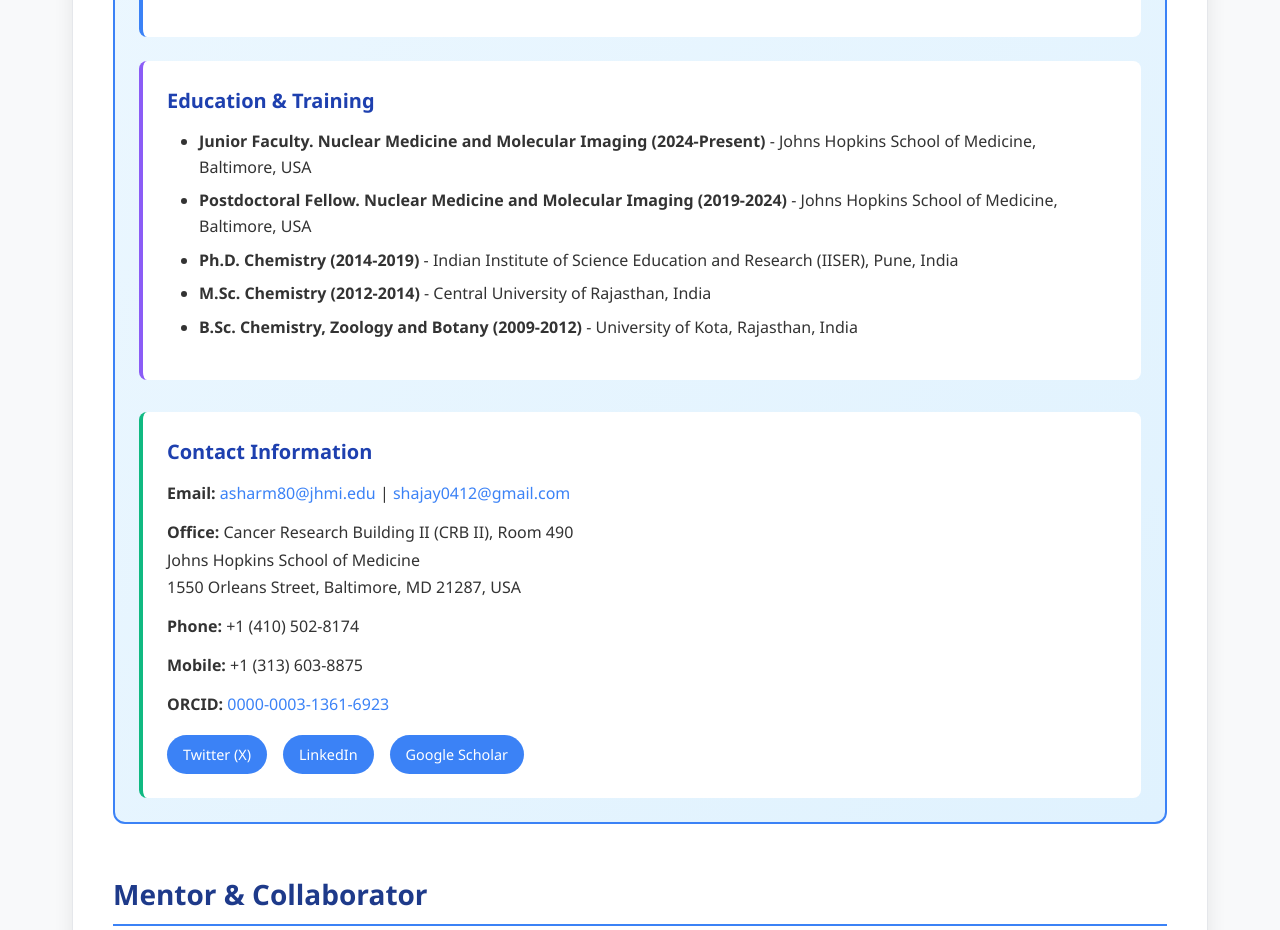
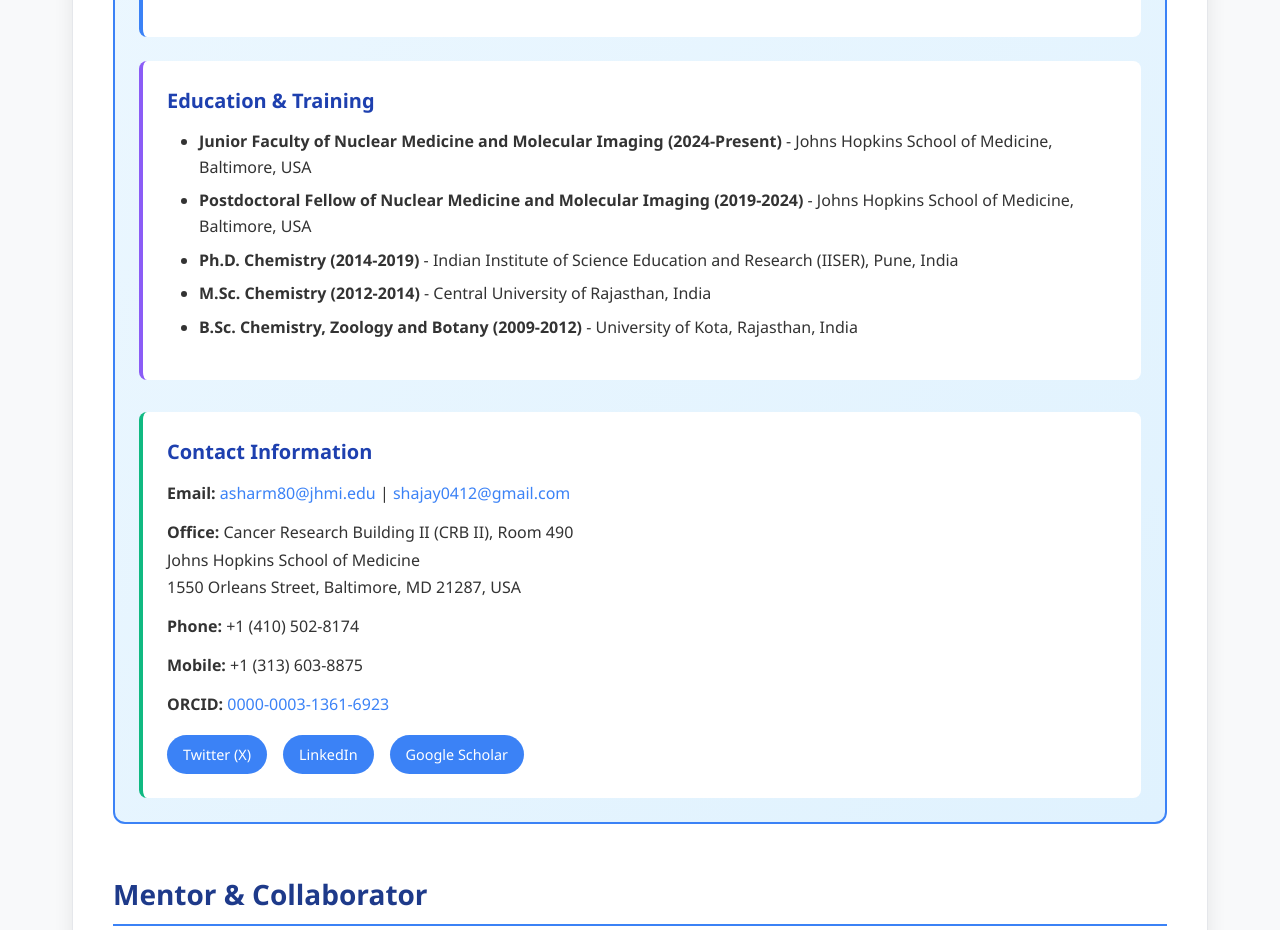
Before and after one commit to ajaychem12/sharma-lab-website, a website: page team.html in a window 1280 px wide. Shown: the part 1302-2232 px from the top of the page. Drawn offline with Linux system fonts and the light colour scheme.

Commit message:
Update team.html

```diff
--- a/team.html
+++ b/team.html
@@ -48,8 +48,8 @@
           <div class="education-section">
             <h4>Education & Training</h4>
             <ul>
-              <li><strong>Junior Faculty. Nuclear Medicine and Molecular Imaging (2024-Present)</strong> - Johns Hopkins School of Medicine, Baltimore, USA</li>
-              <li><strong>Postdoctoral Fellow. Nuclear Medicine and Molecular Imaging (2019-2024)</strong> - Johns Hopkins School of Medicine, Baltimore, USA</li>
+              <li><strong>Junior Faculty of Nuclear Medicine and Molecular Imaging (2024-Present)</strong> - Johns Hopkins School of Medicine, Baltimore, USA</li>
+              <li><strong>Postdoctoral Fellow of Nuclear Medicine and Molecular Imaging (2019-2024)</strong> - Johns Hopkins School of Medicine, Baltimore, USA</li>
               <li><strong>Ph.D. Chemistry (2014-2019)</strong> - Indian Institute of Science Education and Research (IISER), Pune, India</li>
               <li><strong>M.Sc. Chemistry (2012-2014)</strong> - Central University of Rajasthan, India</li>
               <li><strong>B.Sc. Chemistry, Zoology and Botany (2009-2012)</strong> - University of Kota, Rajasthan, India</li>
```
